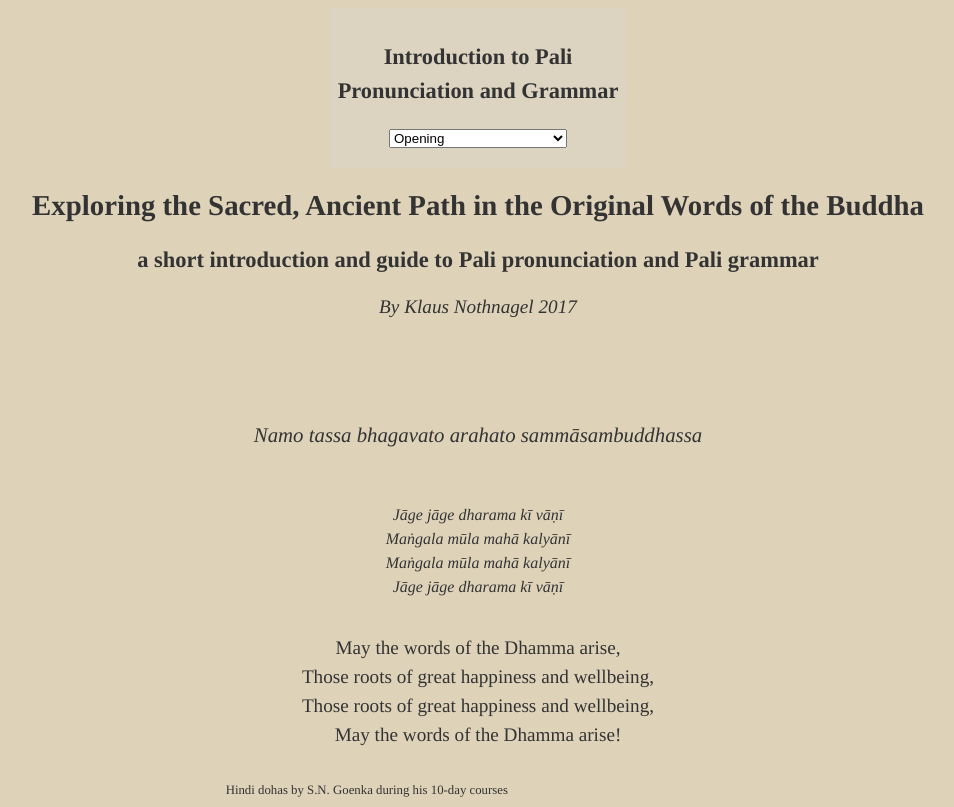
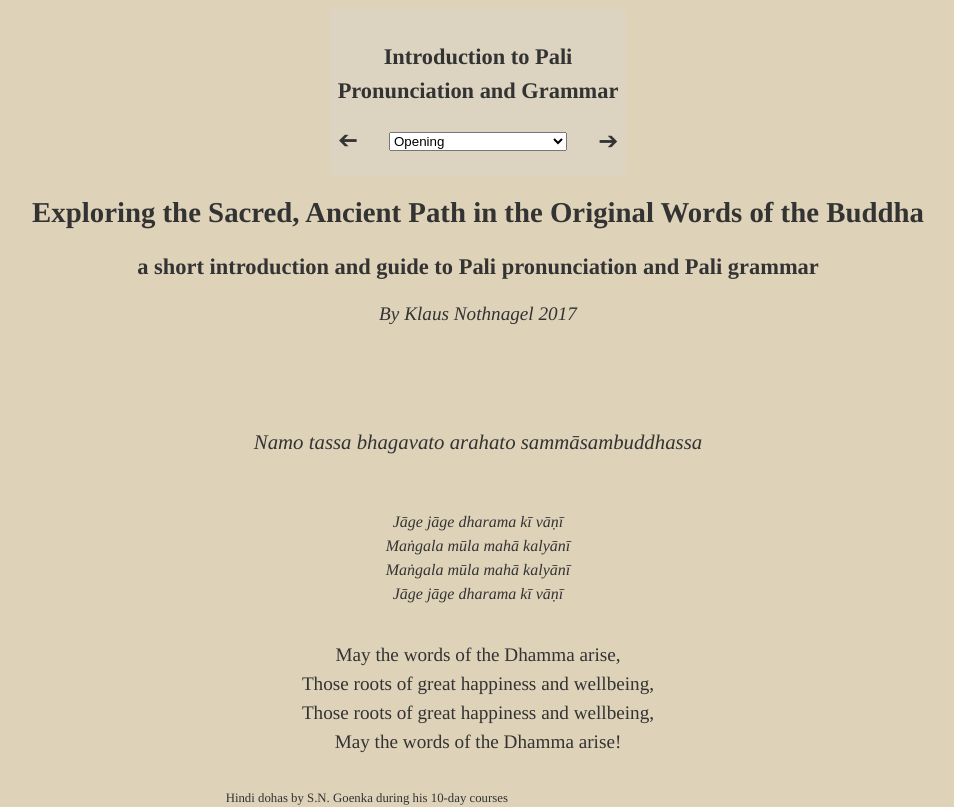
Before and after one commit to SixStringsCoder/intro-to-pali, a Svelte app: page / in a window 1280 px wide. Shown: the top 807 px of the page, without its empty margins (170-1124 px from the left). Built offline with nearby package versions, Linux system fonts and the light colour scheme.

Commit message:
Added prev and next arrows to the Header and got basic functionality working changing the main component to the prev and next lesson

```diff
--- a/src/App.svelte
+++ b/src/App.svelte
@@ -29,11 +29,28 @@
 
 	let index = 0
 	$: selectedPage = components[index];
+
+	const goToNext = () => {
+		if (index >= components.length-1) {
+			return index = 0;
+		}
+		return index += 1;
+	}
+
+	const goToPrev = () => {
+		if (index === 0) {
+			return index = components.length-1;
+		}
+		return index -= 1;
+	}
 </script>
 
 
 <article id="main-container-intro-grammar">
-	<Header on:change={(e) => index = e.target.value} {menuOptions} />
+	<Header on:change={(e) => index = Number(e.target.value)}
+					on:prev={goToPrev}
+					on:next={goToNext}
+					{menuOptions} />
 	<!-- Main Content -->
 	<main id="main-content-ipg">
 		<svelte:component this={selectedPage.component} />
--- a/src/Header.svelte
+++ b/src/Header.svelte
@@ -1,4 +1,8 @@
 <script>
+	import { createEventDispatcher } from 'svelte';
+
+	const dispatch = createEventDispatcher();
+
   export let menuOptions = [];
 </script>
 
@@ -8,13 +12,19 @@
 	<h1 class="title-ipg">Introduction to Pali <br />Pronunciation and Grammar</h1>
 
 	<nav class="custom-select">
+		<div id="prev-arrow" class="arrows" on:click={() => dispatch('prev')}>&#10132;</div>
+
 		<select on:change>
 			<option value="" disabled>Go to section:</option>
 				{#each menuOptions as linkName, i}
-					<option value={i}>{linkName}</option>
-				{/each}
+			<option value={i}>{linkName}</option>
+			{/each}
 		</select>
+
+		<div id="next-arrow" class="arrows" on:click={() => dispatch('next')}>&#10132;</div>
 	</nav>
+
+
 </header>
 
 
@@ -37,6 +47,17 @@
 	nav {
 		margin: 10px 0 0 0 ;
 		padding: 0;
+		display: flex;
+		justify-content: space-between;
+		align-items: center;
 	}
 
+	.arrows {
+		font-size: 1.5rem;
+		cursor: pointer;
+	}
+
+	div#prev-arrow {
+		transform: rotate(180deg)
+	}
 </style>
```
